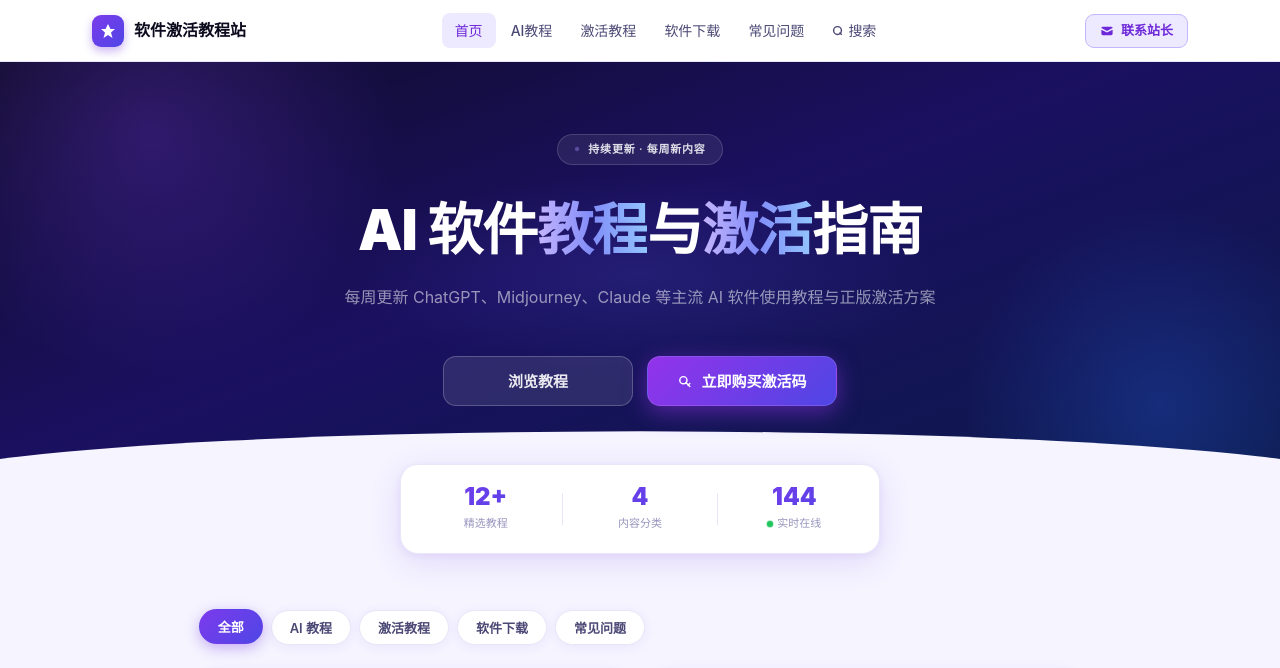
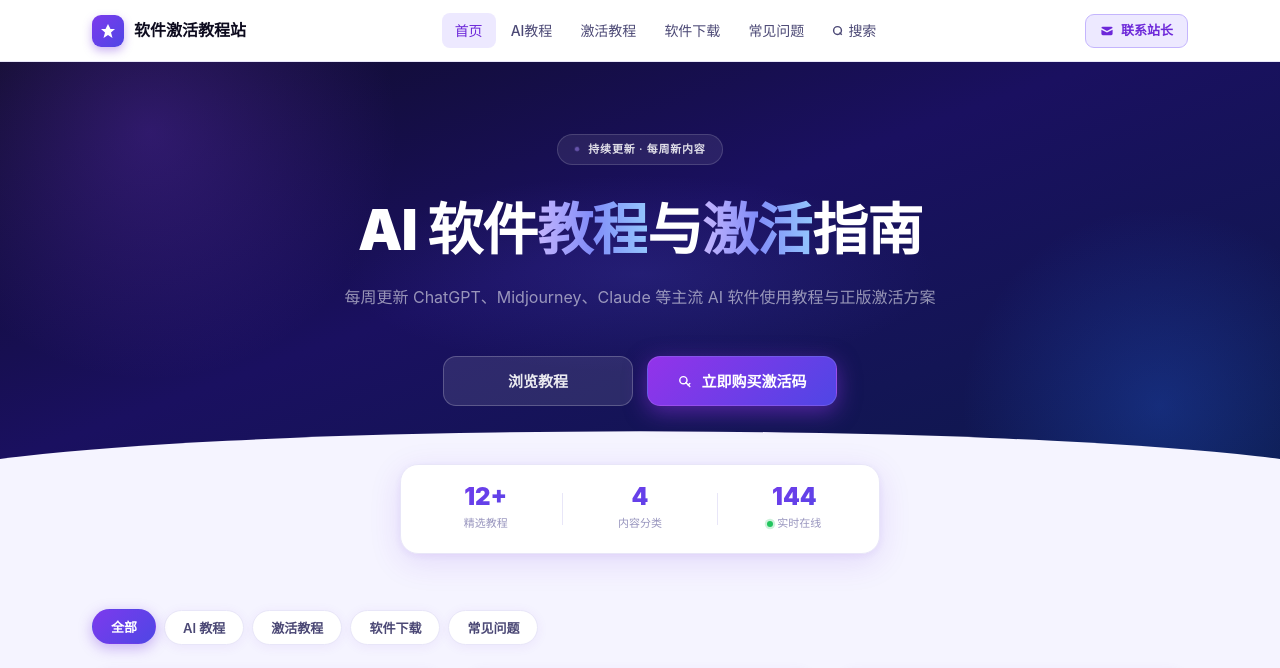
Before and after one commit to leo11hang/Kilian.github.io, a Jekyll site: the page built from index.html, in a window 1280 px wide and 1400 px high. Shown: the top 668 px of the window. Built offline with Jekyll 4.4.1, drawn with Linux system fonts in a browser that asks for light colours; grey boxes are pictures that could not be loaded.

Commit message:
Update main.css

```diff
--- a/assets/css/main.css
+++ b/assets/css/main.css
@@ -269,7 +269,7 @@
 .online-dot { display: inline-block; width: 6px; height: 6px; background: var(--green); border-radius: 50%; margin-right: 4px; vertical-align: middle; animation: pg 1.8s ease infinite; }
 
 /* ── Layout ───────────────────────────────────── */
-.container { max-width: var(--max-w); margin: 0 auto; padding: 0 2rem; }
+.container { width: 100%; max-width: var(--max-w); margin: 0 auto; padding: 0 2rem; }
 
 /* ── Section Label ────────────────────────────── */
 .section-label {
```
